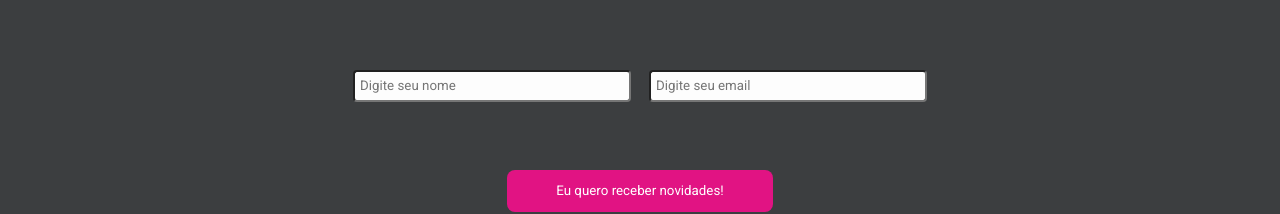
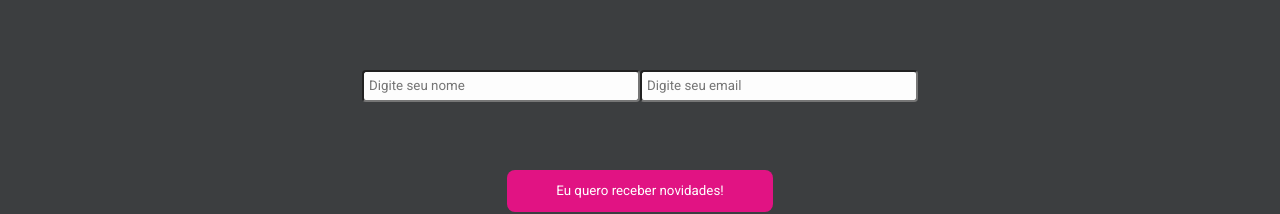
Before and after one commit to JuaoPinheiro/evaavaliacao, a React (Vite) app: page / in a window 1280 px wide. Shown: the part 1896-2110 px from the top of the page. Built offline with nearby package versions, Linux system fonts and the light colour scheme; no server answers.

Commit message:
stagefinal

```diff
--- a/src/home/App.jsx
+++ b/src/home/App.jsx
@@ -9,6 +9,7 @@ import Select from 'react-select'
 import Carousel1 from '../assets/carousel1.png'
 import Carousel2 from '../assets/carousel2.png'
 import Carousel3 from '../assets/carousel3.png'
+
 import Book from '../assets/books.png'
 // import Office from '../assets/office.png'
 // import Clothing from '../assets/clothing.png'
@@ -31,6 +32,8 @@ const options = [
   { value: 'vanilla', label: 'Vestuário' },
   { value: 'vanilla', label: 'Informática' }
 ]
+
+
 
 function App() {
   return (
@@ -83,15 +86,17 @@ function App() {
       <BooksCarousel />
       <OfficeCarousel />
       <ClothingCarousel />
-      <GamesCarousel/>
+      <GamesCarousel />
 
 
       <C.NewsLetter>
         <C.ChartEmail />
         <h2>Receba nossas novidades, descontos e muito mais</h2>
         <div className="div-input">
-          <input type="text" name="name" placeholder="Digite seu nome" required />
-          <input name="email" type="text"  placeholder="Digite seu email" />
+          <form>
+            <input type='name' placeholder="Digite seu nome" required />
+            <input name="email" type="text" placeholder="Digite seu email" />
+          </form>
         </div>
         <button type="submit">Eu quero receber novidades!</button>
       </C.NewsLetter>
--- a/src/home/styles.jsx
+++ b/src/home/styles.jsx
@@ -326,6 +326,15 @@ export const NewsLetter = styled.div`
         border: none;
         color: #fff;
         margin-bottom: 48px;
+        cursor: pointer;
+
+        &:hover{
+            opacity: .7;
+        }
+
+        &:active{
+            opacity: .9;
+        }
     }
 ;
 `
```
Also changed, not shown: 1 other file (tests, documents, lock files or other folders).
